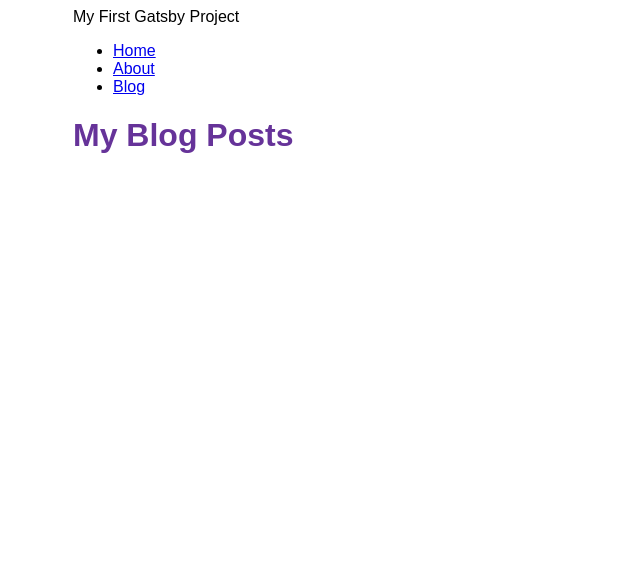
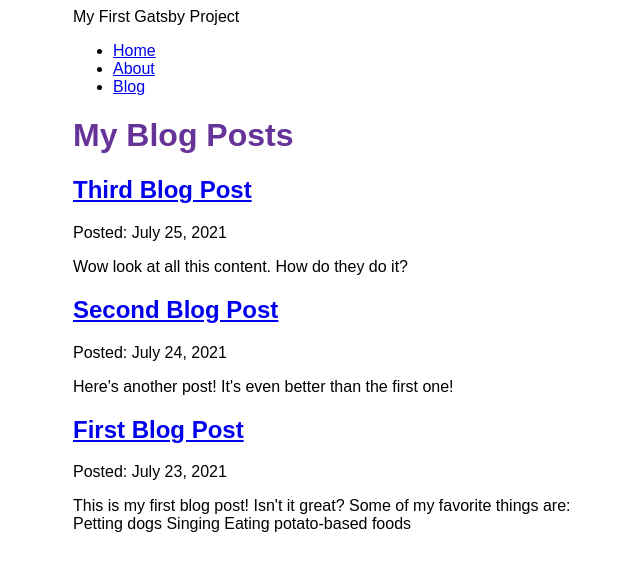
Before and after one commit to nourullahozturk/my-first-gatsby-site, a Gatsby site: page /blog in a window 1280 px wide. Shown: the whole page, without its empty margins (317-957 px from the left). Built offline with nearby package versions, Linux system fonts and the light colour scheme; Gatsby itself is replaced by a stand-in of ours.

Commit message:
Finished Gatsby Tutorial Part 6

```diff
--- a/blog/first-blog-post.mdx
+++ b/blog/first-blog-post.mdx
@@ -1,7 +1,7 @@
 ---
-title: "My First Post"
+title: "First Blog Post"
 date: "2021-07-23"
-slug: "my-first-post"
+slug: "first-blog-post"
 ---
 
 This is my first blog post! Isn't it _great_?
--- a/blog/second-blog-post.mdx
+++ b/blog/second-blog-post.mdx
@@ -1,7 +1,7 @@
 ---
-title: "Another Post"
+title: "Second Blog Post"
 date: "2021-07-24"
-slug: "another-post"
+slug: "second-blog-post"
 ---
 
 Here's another post! It's even better than the first one!
--- a/blog/third-blog-post.mdx
+++ b/blog/third-blog-post.mdx
@@ -1,7 +1,7 @@
 ---
-title: "Yet Another Post"
+title: "Third Blog Post"
 date: "2021-07-25"
-slug: "yet-another-post"
+slug: "third-blog-post"
 ---
 
 Wow look at all this content. How do they do it?
--- a/gatsby-config.js
+++ b/gatsby-config.js
@@ -13,7 +13,7 @@
       resolve: "gatsby-source-filesystem",
       options: {
         name: `blog`,
-        path: `${__dirname}\\blog`,
+        path: `${__dirname}/blog`,
       },
     },
     `gatsby-plugin-mdx`,
--- a/src/pages/blog.js
+++ b/src/pages/blog/index.js
@@ -1,14 +1,18 @@
 import * as React from "react";
-import { graphql } from "gatsby";
-import Layout from "../components/layout";
-import Seo from "../components/seo";
+import { Link, graphql } from "gatsby";
+import Layout from "../../components/layout";
+import Seo from "../../components/seo";
 
 const BlogPage = ({ data }) => {
   return (
     <Layout pageTitle="My Blog Posts">
       {data.allMdx.nodes.map((node) => (
         <article key={node.id}>
-          <h2>{node.frontmatter.title}</h2>
+          <h2>
+            <Link to={`/blog/${node.frontmatter.slug}`}>
+              {node.frontmatter.title}
+            </Link>
+          </h2>
           <p>Posted: {node.frontmatter.date}</p>
           <p>{node.excerpt}</p>
         </article>
@@ -24,6 +28,7 @@
         frontmatter {
           date(formatString: "MMMM D, YYYY")
           title
+          slug
         }
         id
         excerpt
```
Also changed, not shown: src/pages/blog/{mdx.frontmatter__slug}.js (added, +28 -0 lines).
